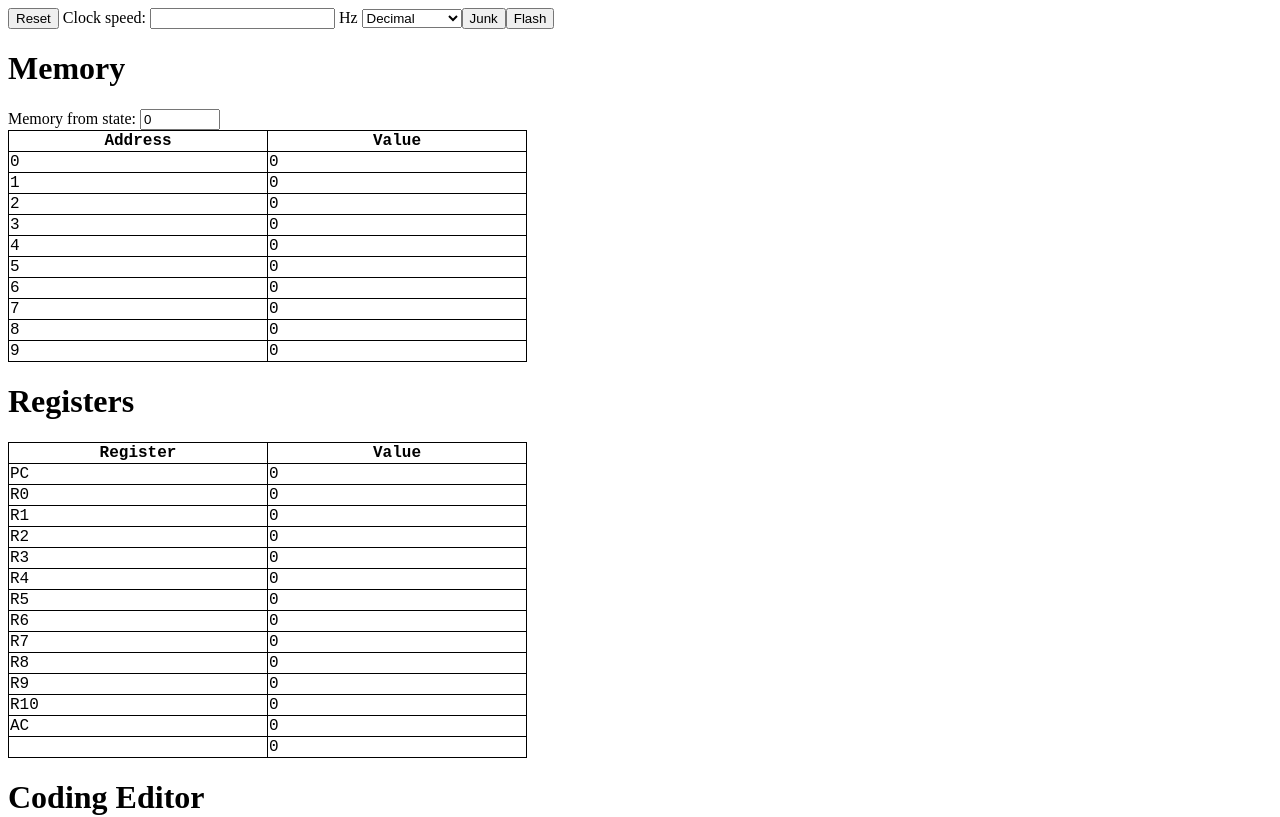
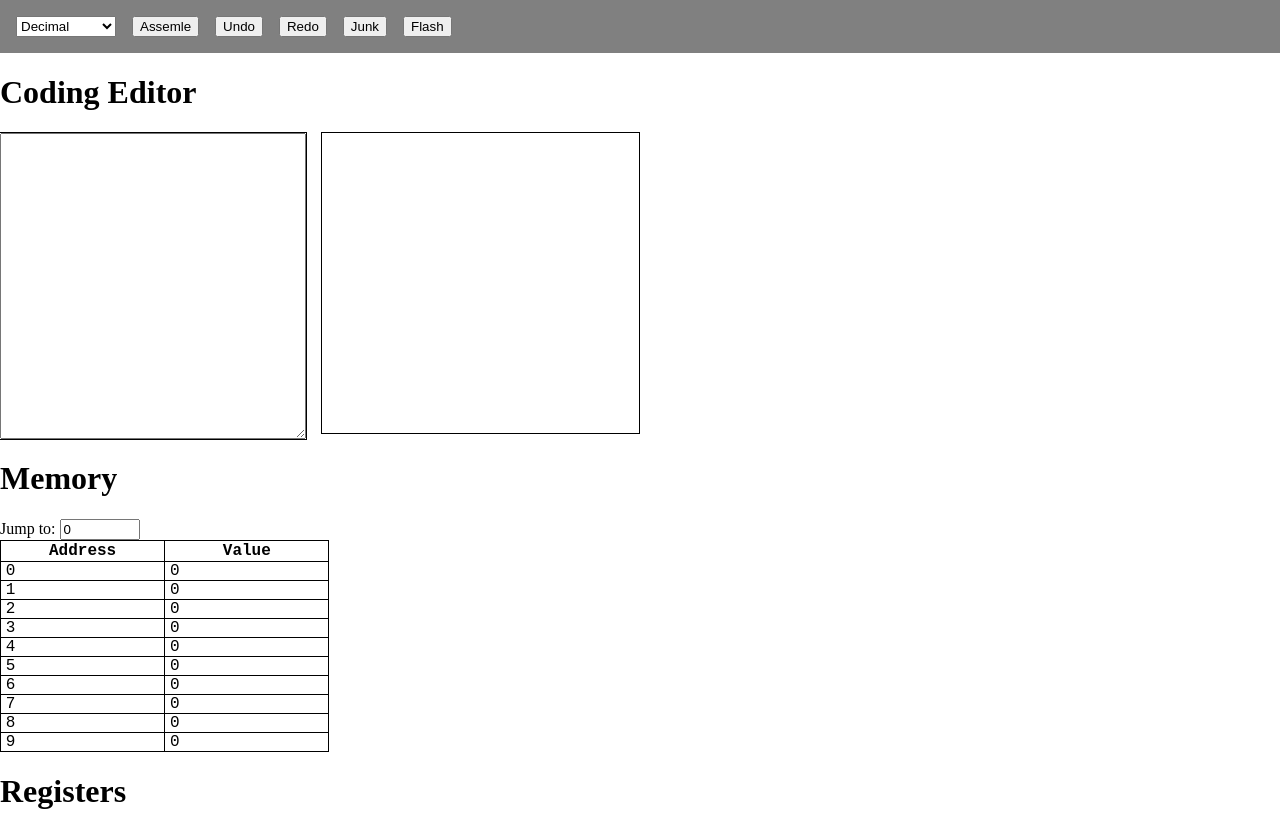
Before and after one commit to horenso/micro16, a Vue app: page / in a window 1280 px wide. Shown: the top 817 px of the page. Built offline with nearby package versions, Linux system fonts and the light colour scheme.

Commit message:
Implement Assemble button, rd and wr work.

```diff
--- a/src/App.vue
+++ b/src/App.vue
@@ -7,9 +7,9 @@ import CodeEditor from "./components/CodeEditor.vue";
 
 <template>
     <Toolbar />
+    <CodeEditor />
     <Memory />
     <Registers />
-    <CodeEditor />
 </template>
 
 <style scoped>
--- a/src/components/CodeEditor.vue
+++ b/src/components/CodeEditor.vue
@@ -1,17 +1,35 @@
 <script setup lang="ts">
 import { ref } from 'vue'
+import { useCodeStore } from "../stores/code";
+
+const codeStore = useCodeStore();
 </script>
 
 <template>
     <h1>Coding Editor</h1>
-    <div class="editor" contenteditable="true"></div>
+    <div class="wrapper">
+        <textarea class="editor" v-model="codeStore.code"></textarea>
+        <div class="assemledCode">{{codeStore.assembledCodeString}}</div>
+    </div>
 </template>
 
 <style scoped>
+.wrapper {
+    display: flex;
+    gap: 1em;
+}
 .editor {
     outline: 1px solid black;
     width: 300px;
     height: 300px;
-    background-color: aqua;
+    font-family: "Courier New", monospace;
+}
+.assemledCode {
+    outline: 1px solid black;
+    width: 32ch;
+    padding: 0 0.5ch 0 0.5ch;
+    height: 300px;
+    white-space: pre;
+    font-family: "Courier New", monospace;
 }
 </style>
--- a/src/components/Memory.vue
+++ b/src/components/Memory.vue
@@ -27,7 +27,7 @@ function updateOffset(event) {
 
 <template>
     <h1>Memory</h1>
-    Memory from state:
+    Jump to:
     <input type="number" v-model="offset" @input="updateOffset" min="0" :max="MAX_OFFSET" />
     <table>
         <tr>
@@ -35,8 +35,8 @@ function updateOffset(event) {
             <th>Value</th>
         </tr>
         <tr v-for="(_, i) in TABLE_SIZE">
-            <td>{{ formatNumber(i + offsetComputed, settings.numberSystem) }}</td>
-            <td>{{ formatNumber(memory.at(i + offsetComputed), settings.numberSystem) }}</td>
+            <td class="numberValue">{{ formatNumber(i + offsetComputed, settings.numberSystem) }}</td>
+            <td class="numberValue">{{ formatNumber(memory.at(i + offsetComputed), settings.numberSystem) }}</td>
         </tr>
     </table>
 </template>
@@ -49,7 +49,4 @@ td {
     border-collapse: collapse;
     font-family: "Courier New", monospace;
 }
-td {
-    width: 16em;
-}
 </style>
--- a/src/components/Registers.vue
+++ b/src/components/Registers.vue
@@ -16,7 +16,7 @@ const registers = useRegistersStore();
         </tr>
         <tr v-for="(number, index) in registers.registers">
             <td>{{ REGISTER_NAMES[index] }}</td>
-            <td>{{ formatNumber(number, settings.numberSystem) }}</td>
+            <td class="numberValue">{{ formatNumber(number, settings.numberSystem) }}</td>
         </tr>
     </table>
 </template>
@@ -29,7 +29,4 @@ td {
     border-collapse: collapse;
     font-family: "Courier New", monospace;
 }
-td {
-    width: 16em;
-}
 </style>
--- a/src/components/Toolbar.vue
+++ b/src/components/Toolbar.vue
@@ -3,36 +3,51 @@ import { ref } from "vue";
 import { useSettingsStore } from "../stores/settings";
 import { useMemoryStore } from "../stores/memory";
 import { useRegistersStore } from "../stores/registers";
+import { useCodeStore } from "../stores/code";
 
 const settings = useSettingsStore();
 const memory = useMemoryStore();
 const registers = useRegistersStore();
+const code = useCodeStore();
+
+function junk() {
+    memory.junk();
+    registers.junk();
+}
+
+function reset() {
+    memory.$reset();
+    registers.$reset();
+}
+
+function undo() {
+    console.log("undo");
+}
+
+function redo() {
+    console.log("redo");
+}
 </script>
 
 <template>
-  <button>Reset</button>
-  Clock speed: <input /> Hz
-  <select v-model.number="settings.numberSystem">
-    <option value=2>Binary</option>
-    <option value=10>Decimal</option>
-    <option value=16>Hexadecimal</option>
-  </select>
-  <button
-    @click="
-      memory.junk();
-      registers.junk();
-    "
-  >
-    Junk
-  </button>
-  <button
-    @click="
-      memory.$reset();
-      registers.$reset();
-    "
-  >
-    Flash
-  </button>
+    <div class="toolbar">
+        <select v-model.number="settings.numberSystem">
+            <option value=2>Binary</option>
+            <option value=10>Decimal</option>
+            <option value=16>Hexadecimal</option>
+        </select>
+        <button @click="code.assemble()">Assemle</button>
+        <button @click="undo">Undo</button>
+        <button @click="redo">Redo</button>
+        <button @click="junk">Junk</button>
+        <button @click="reset">Flash</button>
+  </div>
 </template>
 
-<style scoped></style>
+<style scoped>
+.toolbar{
+    display: flex;
+    gap: 1em;
+    background: grey;
+    padding: 1em;
+}</style>
--- /dev/null
+++ b/src/service/assembling.ts
@@ -0,0 +1,23 @@
+export function assembleLine(line: string): number {
+    if (line === "") {
+        return 0;
+    }
+    let result = 0;
+    let readWrite = false;
+    let tokens = line.split(' ')
+    for (let token of tokens) {
+        if (token === "rd" || token === "wr") {
+            if (readWrite) {
+                return 0xbad; // Error: only one read/write permitted
+            }
+            readWrite = true;
+            if (token === "rd") {
+                result |= 0x600000;
+            } else {
+                result |= 0x200000;                ;
+            }
+        }
+    }
+    console.log(tokens, result);
+    return result;
+}
--- a/src/service/formatting.ts
+++ b/src/service/formatting.ts
@@ -1,15 +1,22 @@
-const SIXTEEN_BIT = (1<<16)-1
-
 export function formatNumber(
     number: number,
     base: number = 2,
+    bits: number = 16
 ): string {
     if (number === undefined) {
         return "";
     }
     switch (base) {
-        case 2: return ((number >>> 0) & SIXTEEN_BIT).toString(2).padStart(16, '0')
-        case 16: return ((number >>> 0) & SIXTEEN_BIT).toString(16).toUpperCase().padStart(4, '0')
+        case 2: return trancate((number >>> 0), bits).toString(2).padStart(bits, '0');
+        case 16: return trancate((number >>> 0), bits).toString(16).toUpperCase().padStart(bits/4, '0');
         default: return number.toString(base);
     }
 }
+
+function trancate(number: number, bits: number) {
+    let trancation = -1;
+    if (bits < 32) {
+        trancation = (1<<bits)-1;
+    }
+    return number & trancation;
+}
--- /dev/null
+++ b/src/stores/code.ts
@@ -0,0 +1,35 @@
+import { defineStore } from 'pinia';
+import { assembleLine } from '../service/assembling';
+import { formatNumber } from '../service/formatting';
+import { useSettingsStore } from './settings';
+
+export const useCodeStore = defineStore('code', {
+    state: () => ({
+        code: "",
+        isDirty: true,
+        assembledCode: []
+    }), getters: {
+        assembledCodeString: (state) => {
+            return state.assembledCode.map(code => formatNumber(code, useSettingsStore().numberSystem, 32)).join('\n');
+        }
+    }, actions: {
+        assemble() {
+            if (this.code === "") {
+                this.assembledCode = []
+                return;
+            }
+            let newAssembledCode: any = [];
+            const lines = this.code.split('\n');
+            // Remove the last empty line
+            // "a\nb\n" should become ["a","b"] not [a,b,""]
+            if (lines[lines.length-1] == '') {
+                lines.pop();
+            }
+            lines.forEach(line => {
+                newAssembledCode.push(assembleLine(line));
+            });
+            this.assembledCode = newAssembledCode;
+            console.log(this.assembledCode);
+        },
+    }
+});
--- a/src/style.css
+++ b/src/style.css
@@ -0,0 +1,10 @@
+html, body {
+    margin: 0;
+}
+
+/* Global styles */
+
+.numberValue {
+    width: 16ch;
+    padding: 0 0.5ch 0 0.5ch;
+}
```
